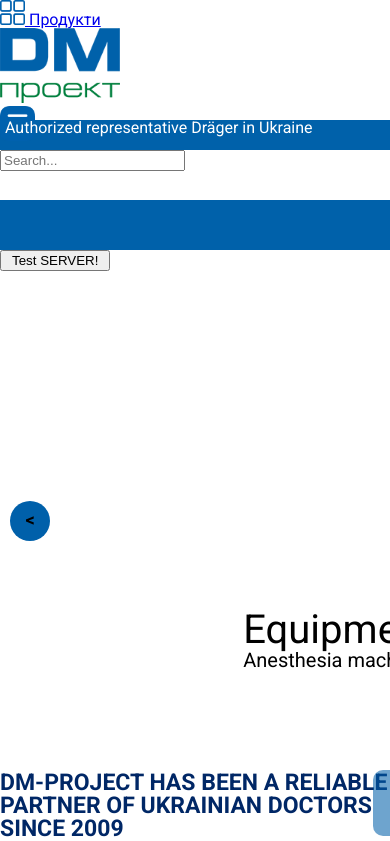
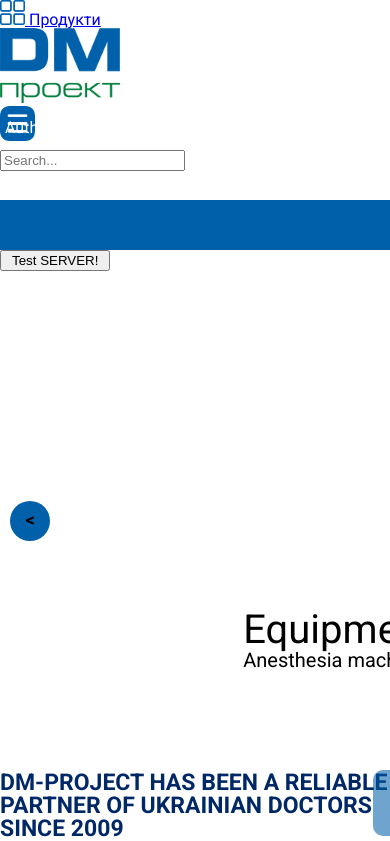
Before and after one commit to ven0m79/dm-project, a Next.js app: page /en/home in a window 390 px wide. Shown: the top 841 px of the page. Built offline with nearby package versions, Linux system fonts and the light colour scheme.

Commit message:
add mobile head3

```diff
--- a/app/[locale]/components/molecules/header/Header.module.css
+++ b/app/[locale]/components/molecules/header/Header.module.css
@@ -36,7 +36,6 @@
 .backText {
     @media (max-width: 640px) {
         height: 30px;
-        background-color: #0061AA;
         color: white;
         /* border: 1px solid black; */
         font-size: 16px;
--- a/app/[locale]/components/molecules/header/Header.tsx
+++ b/app/[locale]/components/molecules/header/Header.tsx
@@ -165,7 +165,7 @@ const Header = () => {
               </Link>
             </div>
           </div>
-          <div className={classNames("flex justify-center items-center text-nowrap", styles["backText"])}>
+          <div className={classNames("flex justify-center items-center text-nowrap bg-[#0061AA]", styles["backText"])}>
             {t2("authorized-representativeDreger1")}<span className="font-bold mx-1">{t2("authorized-representativeDreger2")}</span> {t2("authorized-representativeDreger3")}
           </div>
           <div className={classNames("flex justify-center items-center pb-2 h-[50px] bg-[#0061AA]", styles["searchMob"])}>
```
